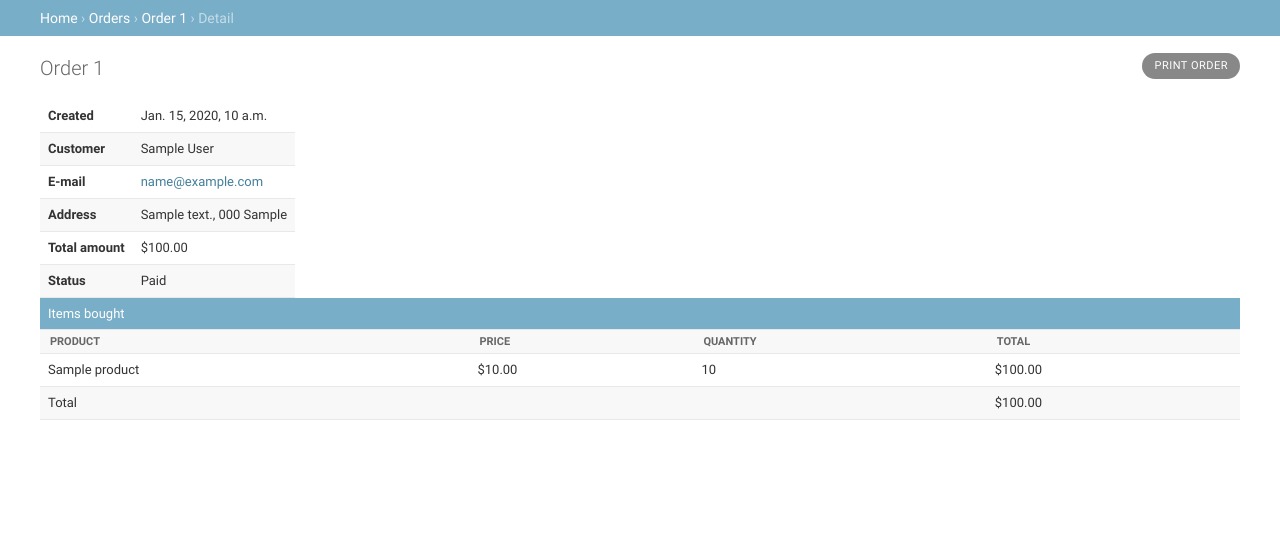
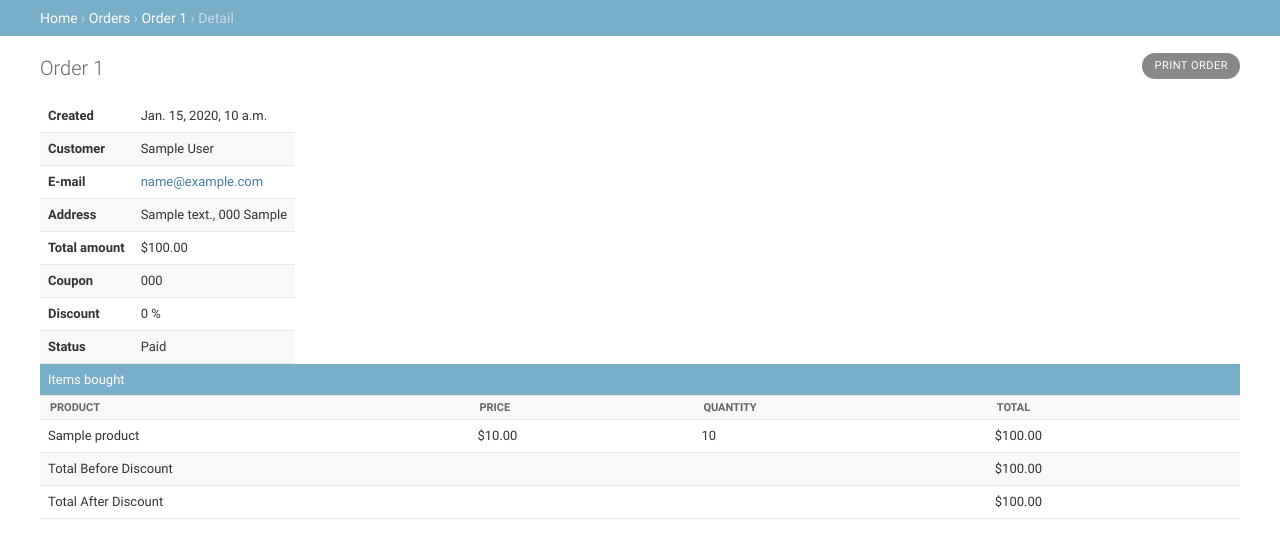
Before and after one commit to arian-rad/OnlineShop, a Django app: page /orders/admin/order/1/ in a window 1280 px wide. Shown: the part 48-606 px from the top of the page. Run offline with Django 3.2, Linux system fonts and the light colour scheme; a user stored in the database is signed in; tables that the repository leaves empty hold one stand-in row (values such as "Sample post"); parts of the project's set-up code (start-up, migrations or seed data) failed here and were passed over.

Commit message:
Applying coupons to orders

```diff
--- a/cart/cart.py
+++ b/cart/cart.py
@@ -74,4 +74,5 @@ class Cart:
 
     def clear(self):  # remove cart from session
         del self.session[settings.CART_SESSION_ID]
+        del self.session['coupon_id']
         self.save()
--- a/orders/models.py
+++ b/orders/models.py
@@ -1,5 +1,8 @@
 from django.db import models
 from shop.models import Product
+from decimal import Decimal
+from django.core.validators import MinValueValidator, MaxValueValidator
+from coupons.models import Coupon
 
 
 class Order(models.Model):
@@ -12,6 +15,8 @@ class Order(models.Model):
     created = models.DateTimeField(auto_now_add=True)
     updated = models.DateTimeField(auto_now=True)
     paid = models.BooleanField(default=False)
+    coupon = models.ForeignKey(Coupon, related_name='orders', null=True, blank=True, on_delete=models.SET_NULL)
+    discount = models.IntegerField(default=0, validators=[MinValueValidator(0), MaxValueValidator(100)])
 
     class Meta:
         ordering = ('-created',)  # We use - because we want to see the newest orders first
@@ -19,8 +24,15 @@ class Order(models.Model):
     def __str__(self):
         return f'Order {self.id}'
 
+    def get_total_cost_before_discount(self):
+        return sum(item.get_cost() for item in self.items.all())
+
     def get_total_cost(self):
-        return sum(item.get_cost() for item in self.items.all())
+        """
+        get_total_cost_after_discount
+        """
+        total_cost = sum(item.get_cost() for item in self.items.all())
+        return total_cost - total_cost * (self.discount / Decimal(100))
 
 
 class OrderItem(models.Model):
--- a/orders/templates/orders/admin/order_admin_detail_view.html
+++ b/orders/templates/orders/admin/order_admin_detail_view.html
@@ -41,6 +41,14 @@
             <td>${{ order.get_total_cost }}</td>
         </tr>
         <tr>
+            <th>Coupon</th>
+            <td>{% if order.coupon %}{{order.coupon}}{% else %}None{% endif %}</td>
+        </tr>
+        <tr>
+            <th>Discount</th>
+            <td>{{order.discount}} %</td>
+        </tr>
+        <tr>
             <th>Status</th>
             <td>{% if order.paid %}Paid{% else %}Pending payment{% endif %}</td>
         </tr>
@@ -67,7 +75,12 @@
                     </tr>
                 {% endfor %}
             <tr class="total">
-                <td colspan="3">Total</td>
+                <td colspan="3">Total Before Discount</td>
+                <td class="num">${{ order.get_total_cost_before_discount }}</td>
+            </tr>
+
+            <tr class="total">
+                <td colspan="3">Total After Discount</td>
                 <td class="num">${{ order.get_total_cost }}</td>
             </tr>
             </tbody>
--- a/orders/views.py
+++ b/orders/views.py
@@ -22,7 +22,11 @@ class OrderCreateView(View):  # Didn't use CreateView because I was facing multi
         cart = Cart(request)
         form = OrderCreateForm(request.POST)
         if form.is_valid():
-            order = form.save()
+            order = form.save(commit=False)
+            if cart.coupon:
+                order.coupon = cart.coupon
+                order.discount = cart.coupon.discount
+            order.save()
             for item in cart:
                 OrderItem.objects.create(order=order, product=item['product'], price=item['price'],
                                          quantity=item['quantity'])
@@ -51,13 +55,9 @@ class AdminOrderPDFView(View):
     """
 
     def get(self, request, order_id):
-        # context = super(AdminOrderPDFView, self).get_context_data(**kwargs)
         order = get_object_or_404(Order, id=order_id)
         html = render_to_string('orders/pdf.html', {'order': order})
         response = HttpResponse(content_type='application/pdf')
         response['Content-Disposition'] = f'filename=order_{order.id}.pdf'
-        # print('STATICFILES_DIRS:', settings.STATICFILES_DIRS[0])
-        # print('STATIC_ROOT:', settings.STATIC_ROOT)
         weasyprint.HTML(string=html).write_pdf(response, stylesheets=[weasyprint.CSS(str(settings.STATICFILES_DIRS[0]) + '/' + 'css/pdf.css')])
-        # weasyprint.HTML(string=html).write_pdf(response, stylesheets=[weasyprint.CSS((settings.STATIC_ROOT) + 'css/pdf.css')])
         return response
```
Also changed, not shown: orders/templates/orders/pdf.html (+18 -1 lines).
